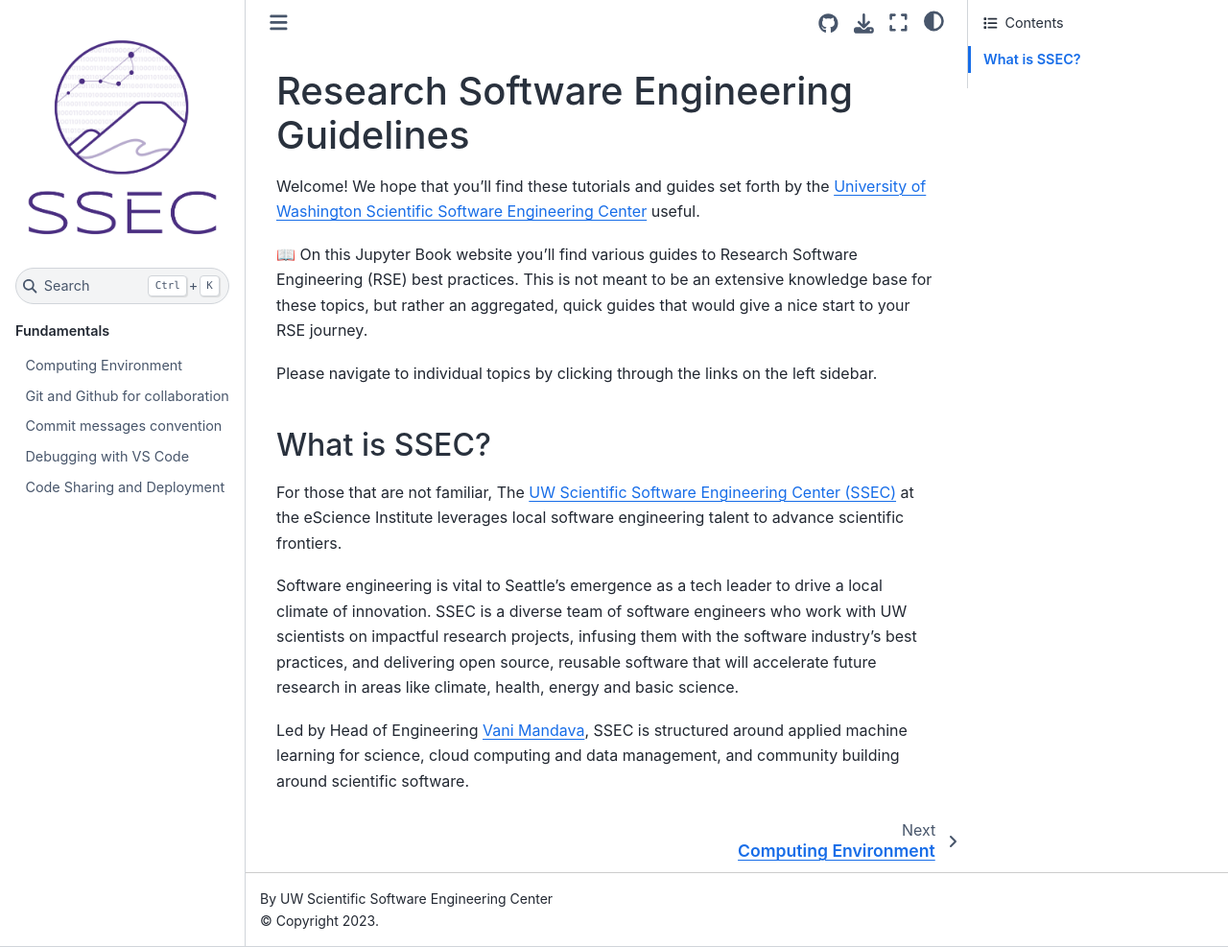
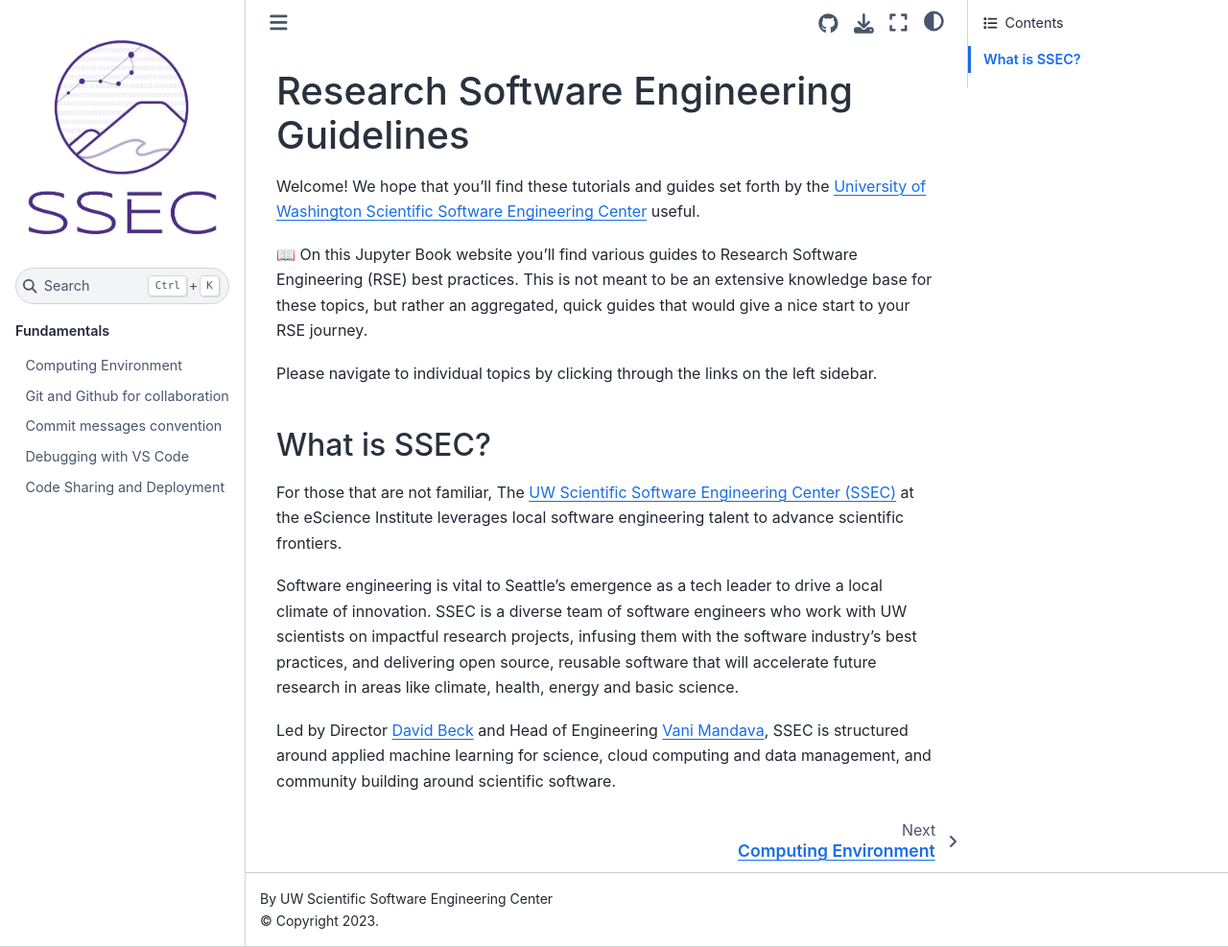
Before and after one commit to uwcdc/rse-guidelines, a Jupyter Book: the page built from intro.md, in a window 1280 px wide and 987 px high. Shown: the whole window at 96% size. Built offline with Jupyter Book 1.0.4 settings and Sphinx 7.4.7 and the Sphinx Book theme 1.1.4, drawn with Linux system fonts in a browser that asks for light colours.

Commit message:
added more leadership context for SSEC (#63)

```diff
--- a/intro.md
+++ b/intro.md
@@ -18,4 +18,4 @@ For those that are not familiar, The [UW Scientific Software Engineering Center
 
 Software engineering is vital to Seattle’s emergence as a tech leader to drive a local climate of innovation. SSEC is a diverse team of software engineers who work with UW scientists on impactful research projects, infusing them with the software industry’s best practices, and delivering open source, reusable software that will accelerate future research in areas like climate, health, energy and basic science.
 
-Led by Head of Engineering [Vani Mandava](https://escience.washington.edu/member/vani-mandava/), SSEC is structured around applied machine learning for science, cloud computing and data management, and community building around scientific software.
+Led by Director [David Beck](https://escience.washington.edu/member/david-beck/) and Head of Engineering [Vani Mandava](https://escience.washington.edu/member/vani-mandava/), SSEC is structured around applied machine learning for science, cloud computing and data management, and community building around scientific software.
```
